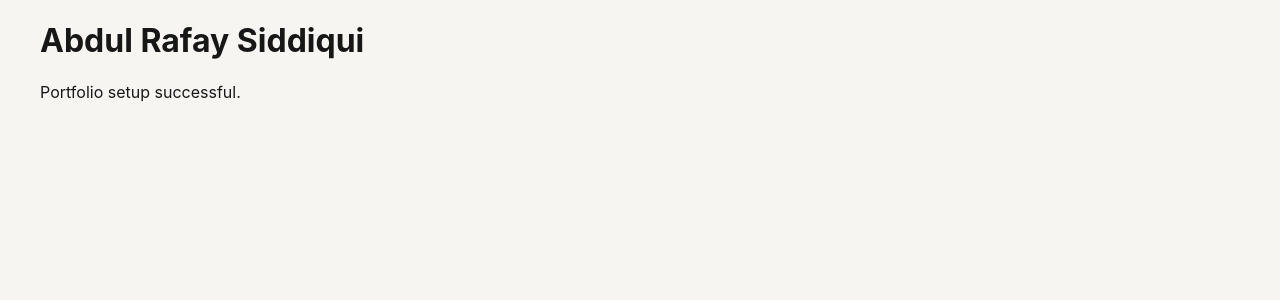
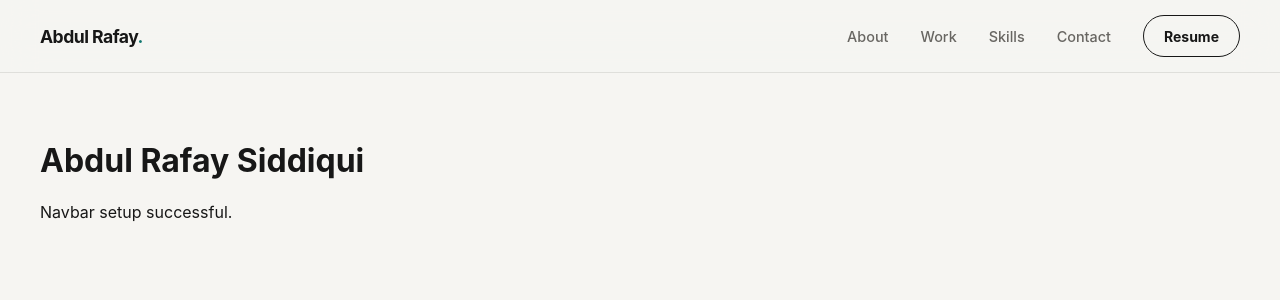
Before and after one commit to AbdulRafay77/Portfolio, a React (Vite) app in the folder abdul-rafay-portfolio/: page / in a window 1280 px wide. Shown: the top 300 px of the page. Built offline with nearby package versions, Linux system fonts and the light colour scheme.

Commit message:
feat: created navbar

```diff
--- a/abdul-rafay-portfolio/src/App.jsx
+++ b/abdul-rafay-portfolio/src/App.jsx
@@ -1,9 +1,17 @@
+import Navbar from "./components/Navbar/Navbar";
+
 function App() {
   return (
-    <main className="container">
-      <h1>Abdul Rafay Siddiqui</h1>
-      <p>Portfolio setup successful.</p>
-    </main>
+    <>
+      <Navbar />
+
+      <main className="container">
+        <div style={{ paddingTop: "120px" }}>
+          <h1>Abdul Rafay Siddiqui</h1>
+          <p>Navbar setup successful.</p>
+        </div>
+      </main>
+    </>
   );
 }
 
--- /dev/null
+++ b/abdul-rafay-portfolio/src/components/Navbar/Navbar.jsx
@@ -0,0 +1,73 @@
+import { useState } from "react";
+import { FiMenu, FiX } from "react-icons/fi";
+
+import styles from "./Navbar.module.css";
+
+const navLinks = [
+  { label: "About", href: "#about" },
+  { label: "Work", href: "#work" },
+  { label: "Skills", href: "#skills" },
+  { label: "Contact", href: "#contact" },
+];
+
+function Navbar() {
+  const [menuOpen, setMenuOpen] = useState(false);
+
+  const closeMenu = () => {
+    setMenuOpen(false);
+  };
+
+  return (
+    <header className={styles.header}>
+      <div className={`container ${styles.navbar}`}>
+        <a
+          href="#home"
+          className={styles.brand}
+          aria-label="Go to homepage"
+        >
+          Abdul Rafay<span>.</span>
+        </a>
+
+        <nav
+          className={`${styles.navLinks} ${
+            menuOpen ? styles.navLinksOpen : ""
+          }`}
+          aria-label="Primary navigation"
+        >
+          {navLinks.map((link) => (
+            <a
+              key={link.label}
+              href={link.href}
+              onClick={closeMenu}
+              className={styles.navLink}
+            >
+              {link.label}
+            </a>
+          ))}
+
+          <a
+            href="/Abdul-Rafay-Siddiqui-CV.pdf"
+            target="_blank"
+            rel="noreferrer"
+            className={styles.resumeButton}
+            onClick={closeMenu}
+          >
+            Resume
+          </a>
+        </nav>
+
+        <button
+          type="button"
+          className={styles.menuButton}
+          onClick={() => setMenuOpen((current) => !current)}
+          aria-label="Toggle navigation menu"
+          aria-expanded={menuOpen}
+        >
+          {menuOpen ? <FiX /> : <FiMenu />}
+        </button>
+      </div>
+    </header>
+  );
+}
+
+export default Navbar;
--- /dev/null
+++ b/abdul-rafay-portfolio/src/components/Navbar/Navbar.module.css
@@ -0,0 +1,160 @@
+.header {
+  position: fixed;
+  top: 0;
+  left: 0;
+  z-index: 1000;
+  width: 100%;
+  background: rgba(246, 245, 242, 0.9);
+  border-bottom: 1px solid var(--color-border);
+  backdrop-filter: blur(16px);
+}
+
+.navbar {
+  min-height: 72px;
+
+  display: flex;
+  align-items: center;
+  justify-content: space-between;
+}
+
+.brand {
+  font-size: 1.1rem;
+  font-weight: 750;
+  letter-spacing: -0.03em;
+
+  color: var(--color-text);
+}
+
+.brand span {
+  color: var(--color-primary);
+}
+
+.navLinks {
+  display: flex;
+  align-items: center;
+  gap: 2rem;
+}
+
+.navLink {
+  position: relative;
+
+  font-size: 0.9rem;
+  font-weight: 550;
+
+  color: var(--color-text-muted);
+
+  transition: color 180ms ease;
+}
+
+.navLink:hover {
+  color: var(--color-text);
+}
+
+.navLink::after {
+  content: "";
+
+  position: absolute;
+  left: 0;
+  bottom: -8px;
+
+  width: 0;
+  height: 2px;
+
+  background: var(--color-primary);
+
+  transition: width 180ms ease;
+}
+
+.navLink:hover::after {
+  width: 100%;
+}
+
+.resumeButton {
+  display: inline-flex;
+  align-items: center;
+  justify-content: center;
+
+  min-height: 42px;
+  padding: 0 1.25rem;
+
+  border: 1px solid var(--color-text);
+  border-radius: 999px;
+
+  font-size: 0.875rem;
+  font-weight: 650;
+
+  color: var(--color-text);
+
+  transition:
+    background-color 180ms ease,
+    color 180ms ease,
+    transform 180ms ease;
+}
+
+.resumeButton:hover {
+  background: var(--color-text);
+  color: #ffffff;
+
+  transform: translateY(-1px);
+}
+
+.menuButton {
+  display: none;
+
+  align-items: center;
+  justify-content: center;
+
+  width: 42px;
+  height: 42px;
+
+  border-radius: 50%;
+
+  font-size: 1.5rem;
+}
+
+@media (max-width: 768px) {
+  .menuButton {
+    display: flex;
+  }
+
+  .navLinks {
+    position: absolute;
+    top: 72px;
+    left: 0;
+
+    width: 100%;
+    padding: 1.5rem 24px 2rem;
+
+    display: flex;
+    flex-direction: column;
+    align-items: flex-start;
+    gap: 1.5rem;
+
+    background: var(--color-background);
+    border-bottom: 1px solid var(--color-border);
+
+    opacity: 0;
+    visibility: hidden;
+    transform: translateY(-10px);
+
+    transition:
+      opacity 180ms ease,
+      visibility 180ms ease,
+      transform 180ms ease;
+  }
+
+  .navLinksOpen {
+    opacity: 1;
+    visibility: visible;
+    transform: translateY(0);
+  }
+
+  .navLink {
+    width: 100%;
+    font-size: 1rem;
+  }
+
+  .resumeButton {
+    width: 100%;
+  }
+}
```
Also changed, not shown: abdul-rafay-portfolio/src/components/Navbar.jsx (deleted, +0 -83 lines), abdul-rafay-portfolio/src/components/Navbar.module.css (deleted), abdul-rafay-portfolio/src/components/x.js (added).
